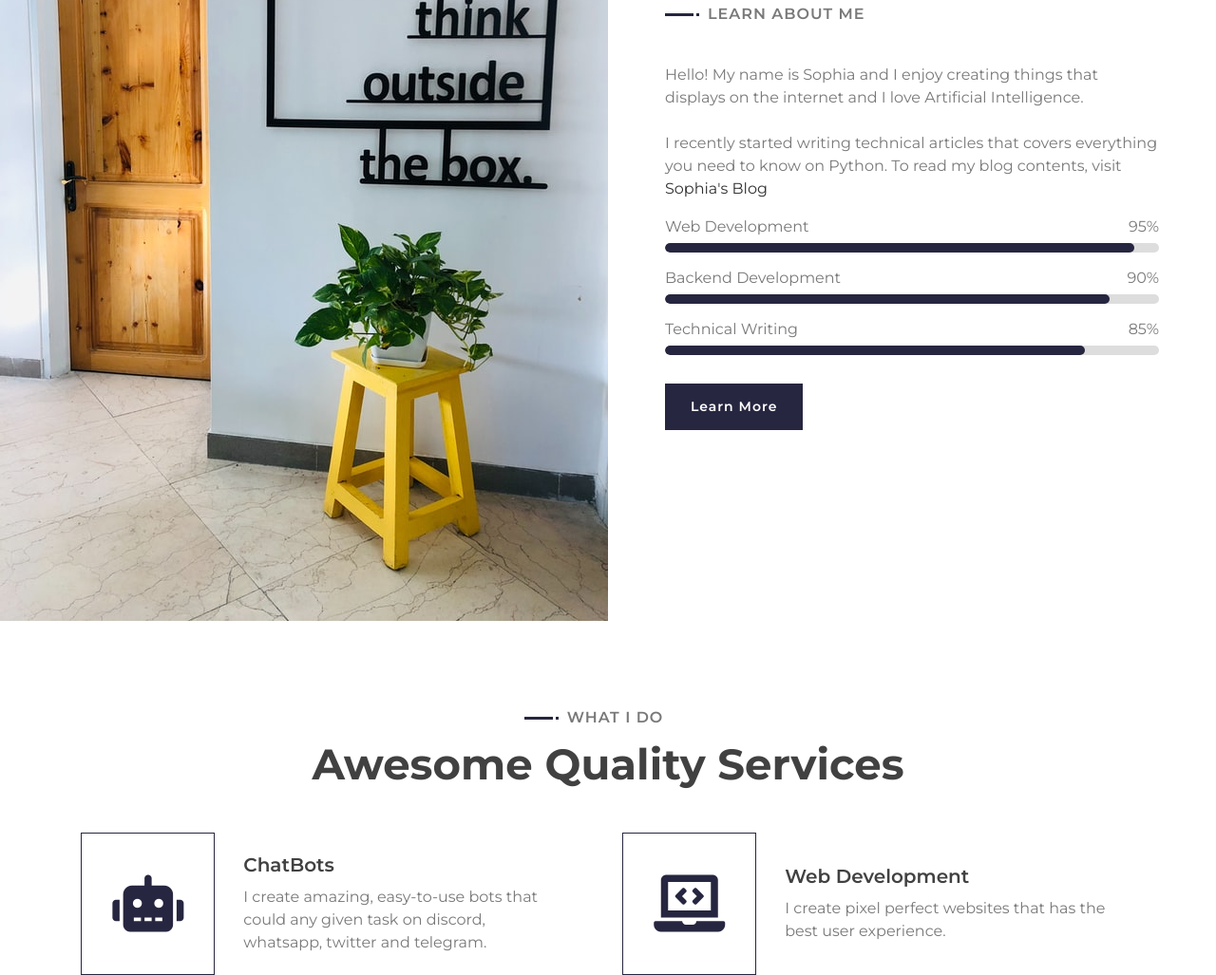
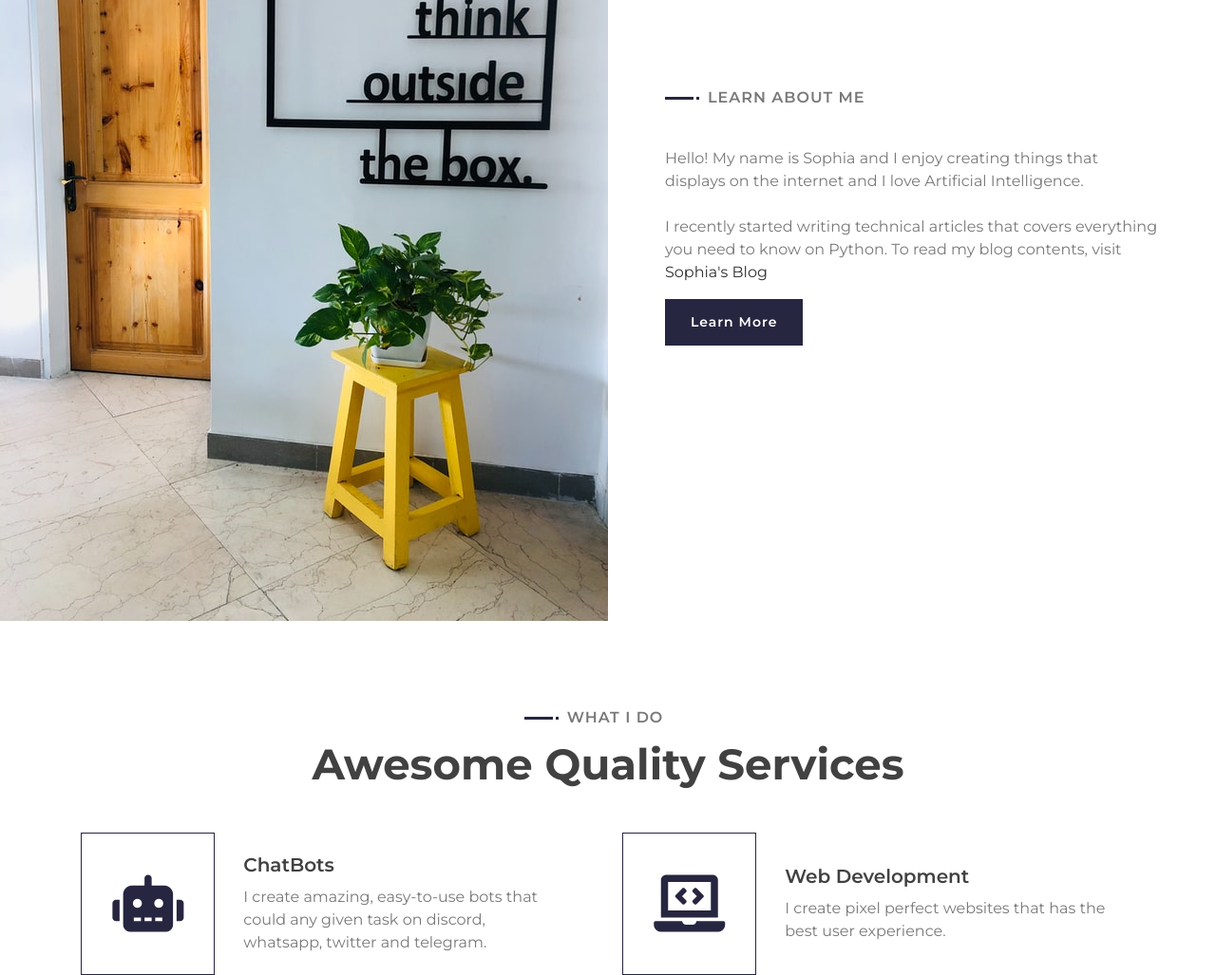
Before and after one commit to Sophyia7/portfolio_site, a plain HTML site: page index.html in a window 1280 px wide. Shown: the part 999-2026 px from the top of the page at 95% size. Drawn offline with nearby package versions, Linux system fonts and the light colour scheme.

Commit message:
Updated portfolio site

```diff
--- a/index.html
+++ b/index.html
@@ -4,8 +4,8 @@
         <meta charset="utf-8">
         <title>Sophyia's Portfolio</title>
         <meta content="width=device-width, initial-scale=1.0" name="viewport">
-        <meta content="Free Website Template" name="keywords">
-        <meta content="Free Website Template" name="description">
+        <meta content="Sophyia" name="keywords">
+        <meta content="Sophyia" name="description">
 
         <!-- Favicon -->
         <link href="img/favicon.ico" rel="icon">
@@ -93,26 +93,6 @@
                                     I recently started writing technical articles  that covers everything you need to know on Python. To read my blog contents, visit <a href="https://sophyia.me">Sophia's Blog</a>  <br>
 
                                 </p>
-                            </div>
-                            <div class="skills">
-                                <div class="skill-name">
-                                    <p>Web Development</p><p>95%</p>
-                                </div>
-                                <div class="progress">
-                                    <div class="progress-bar" role="progressbar" aria-valuenow="95" aria-valuemin="0" aria-valuemax="100"></div>
-                                </div>
-                                <div class="skill-name">
-                                    <p>Backend Development</p><p>90%</p>
-                                </div>
-                                <div class="progress">
-                                    <div class="progress-bar" role="progressbar" aria-valuenow="90" aria-valuemin="0" aria-valuemax="100"></div>
-                                </div>
-                                <div class="skill-name">
-                                    <p>Technical Writing</p><p>85%</p>
-                                </div>
-                                <div class="progress">
-                                    <div class="progress-bar" role="progressbar" aria-valuenow="85" aria-valuemin="0" aria-valuemax="100"></div>
-                                </div>
                             </div>
                             <a class="btn" href="https://sophyia.me/about">Learn More</a>
                         </div>
```
